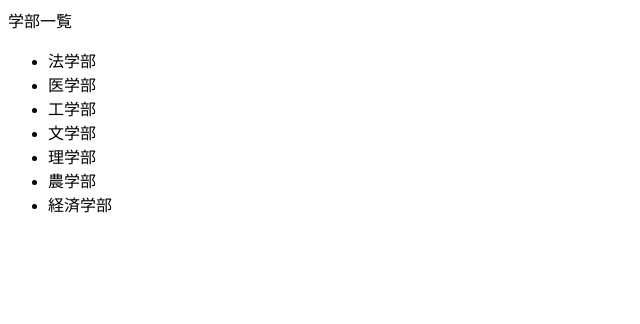
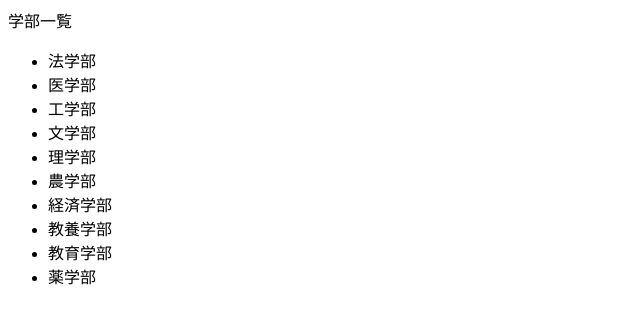
Before and after one commit to chvmvd/chat, a plain HTML site: page index.html in a window 1280 px wide. Shown: the whole page, without its empty margins (0-640 px from the left). Drawn offline with Linux system fonts and the light colour scheme.

Commit message:
previewOfFaculties2

```diff
--- a/index.html
+++ b/index.html
@@ -14,6 +14,9 @@
         <li>理学部</li>
         <li>農学部</li>
         <li>経済学部</li>
+        <li>教養学部</li>
+        <li>教育学部</li>
+        <li>薬学部</li>
     </ul>
   </body>
 </html>
```
